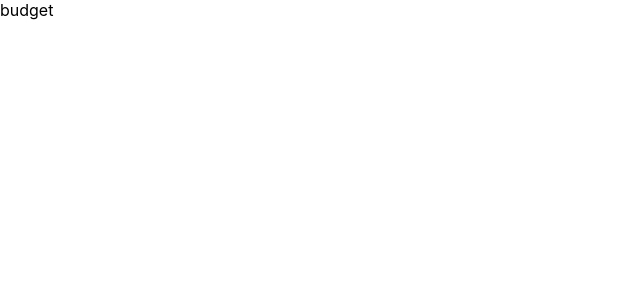
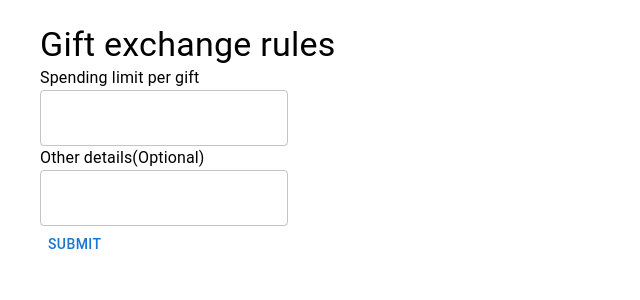
Before and after one commit to FatimaMary/giftlist, a React (Create React App) app in the folder client/: page /budget in a window 1280 px wide. Shown: the top 300 px of the page, without its empty margins (0-640 px from the left). Built offline with nearby package versions, Linux system fonts and the light colour scheme; the HTML template or start-up script is replaced by a standard one.

Commit message:
Update index.jsx

```diff
--- a/client/src/scenes/budget/index.jsx
+++ b/client/src/scenes/budget/index.jsx
@@ -1,9 +1,28 @@
-import React from 'react'
+import React from 'react';
+import {
+  Box,
+  Button,
+  TextField,
+  Typography,
+} from '@mui/material';
 
 function Budget() {
-  return (
-    <div>budget</div>
-  )
+  return <Box m='1.5rem 2.5rem'>
+    <Typography variant='h4'>Gift exchange rules</Typography>
+    <Box>
+      <Typography>Spending limit per gift</Typography>
+      <TextField />
+    </Box>
+    <Box>
+      <Typography>Other details(Optional)</Typography>
+      <TextField />
+    </Box>
+    <Box>
+      <Button>
+        Submit
+      </Button>
+    </Box>
+  </Box>
 }
 
 export default Budget
```
